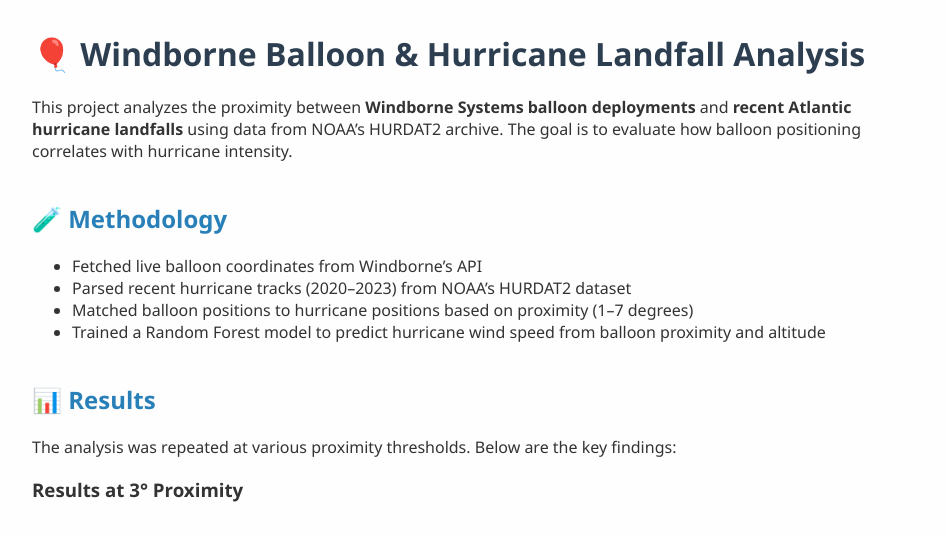
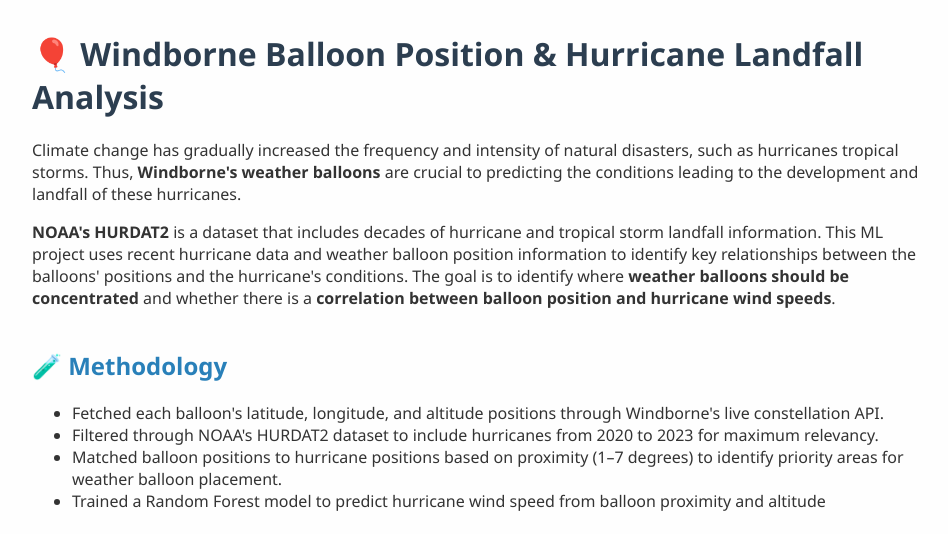
Before and after one commit to ara2125/windborne, a plain HTML site: page index.html in a window 1280 px wide. Shown: the top 534 px of the page, without its empty margins (158-1106 px from the left). Drawn offline with Linux system fonts and the light colour scheme.

Commit message:
some updates

```diff
--- a/index.html
+++ b/index.html
@@ -37,19 +37,26 @@
 </head>
 <body>
 
-  <h1>🎈 Windborne Balloon & Hurricane Landfall Analysis</h1>
+  <h1>🎈 Windborne Balloon Position & Hurricane Landfall Analysis</h1>
 
   <p>
-    This project analyzes the proximity between <strong>Windborne Systems balloon deployments</strong> and
-    <strong>recent Atlantic hurricane landfalls</strong> using data from NOAA’s HURDAT2 archive.
-    The goal is to evaluate how balloon positioning correlates with hurricane intensity.
+    Climate change has gradually increased the frequency and intensity of natural disasters, such as hurricanes
+    tropical storms. Thus, <strong>Windborne's weather balloons</strong> are crucial to predicting the conditions leading to the development
+    and landfall of these hurricanes.
+  </p>
+
+  <p>
+    <strong>NOAA's HURDAT2</strong> is a dataset that includes decades of hurricane and tropical storm landfall information.
+    This ML project uses recent hurricane data and weather balloon position information to identify key relationships between
+    the balloons' positions and the hurricane's conditions. The goal is to identify where <strong>weather balloons should be concentrated</strong>
+    and whether there is a <strong>correlation between balloon position and hurricane wind speeds</strong>.
   </p>
 
   <h2>🧪 Methodology</h2>
   <ul>
-    <li>Fetched live balloon coordinates from Windborne’s API</li>
-    <li>Parsed recent hurricane tracks (2020–2023) from NOAA’s HURDAT2 dataset</li>
-    <li>Matched balloon positions to hurricane positions based on proximity (1–7 degrees)</li>
+    <li>Fetched each balloon's latitude, longitude, and altitude positions through Windborne's live constellation API.</li>
+    <li>Filtered through NOAA's HURDAT2 dataset to include hurricanes from 2020 to 2023 for maximum relevancy.</li>
+    <li>Matched balloon positions to hurricane positions based on proximity (1–7 degrees) to identify priority areas for weather balloon placement.</li>
     <li>Trained a Random Forest model to predict hurricane wind speed from balloon proximity and altitude</li>
   </ul>
 
```
